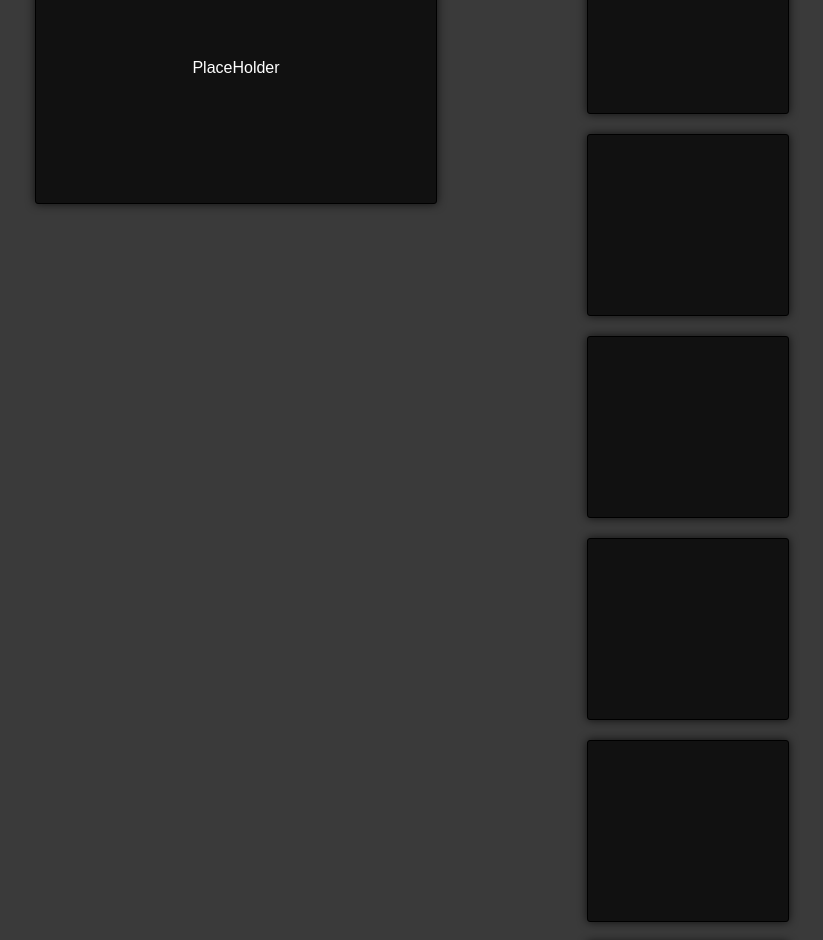
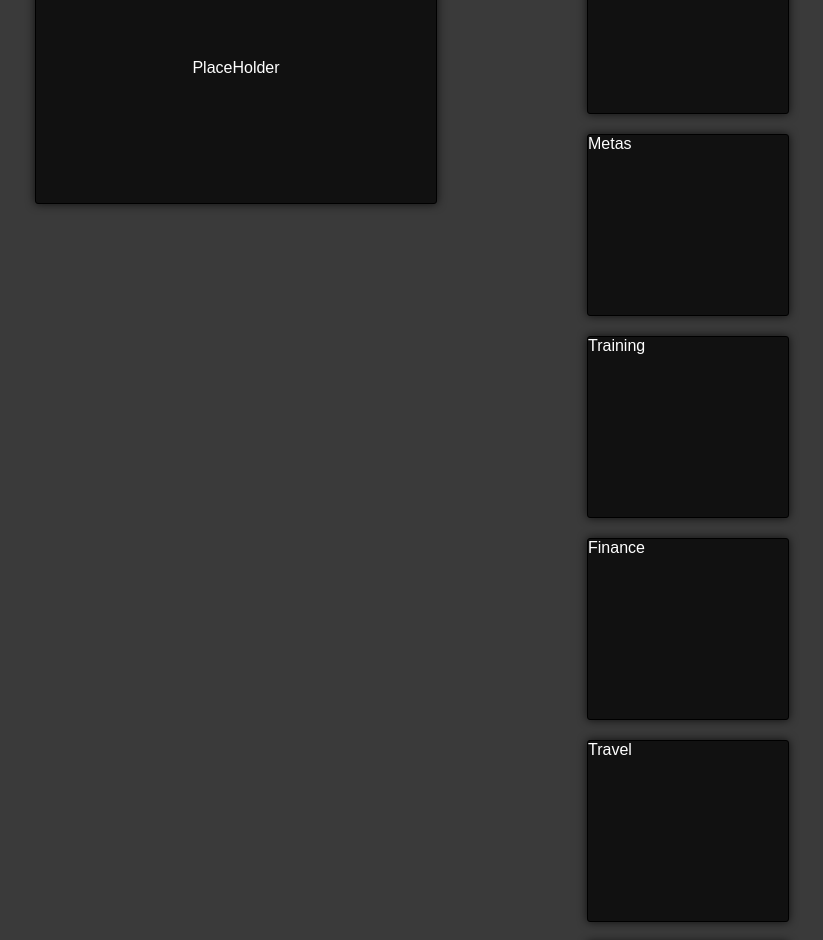
Before and after one commit to NyPadilha/seikatsu, a React (Vite) app: page / in a window 1280 px wide. Shown: the part 580-1520 px from the top of the page, without its empty margins (128-951 px from the left). Built offline with nearby package versions, Linux system fonts and the light colour scheme.

Commit message:
feat(homepage): create pages and links

```diff
--- a/src/App.tsx
+++ b/src/App.tsx
@@ -1,11 +1,21 @@
 import { Routes, Route } from 'react-router-dom';
 import Home from './pages/Home.tsx';
+import WatchList from './pages/WatchList.tsx';
+import Metas from './pages/Metas.tsx';
+import Training from './pages/Training.tsx';
+import Finance from './pages/Finance.tsx';
+import Travel from './pages/Travel.tsx';
 import './styles.scss';
 
 function App() {
   return (
     <Routes>
       <Route path="/" element={<Home />} />
+      <Route path="/watchlist" element={<WatchList />} />
+      <Route path="/metas" element={<Metas />} />
+      <Route path="/training" element={<Training />} />
+      <Route path="/finance" element={<Finance />} />
+      <Route path="/travel" element={<Travel />} />
     </Routes>
   );
 }
--- /dev/null
+++ b/src/pages/Finance.tsx
@@ -0,0 +1,13 @@
+import 'react'
+import { Link } from 'react-router-dom'
+
+function Finance() {
+  return (
+    <>
+      <div>Finance</div>
+      <Link to='/'>Home</Link>
+    </>
+  )
+}
+
+export default Finance
--- a/src/pages/Home.tsx
+++ b/src/pages/Home.tsx
@@ -1,5 +1,6 @@
 import 'react';
 import '../styles.scss'
+import { Link } from 'react-router-dom';
 
 export default function Home() {
   return (
@@ -23,11 +24,11 @@ export default function Home() {
           <div className='central'>
             <h1>Central</h1>
             <section className='central-content'>
-              <div className='card'></div>
-              <div className='card'></div>
-              <div className='card'></div>
-              <div className='card'></div>
-              <div className='card'></div>
+              <Link to='/watchlist' className='card'>WatchList</Link>
+              <Link to='/metas' className='card'>Metas</Link>
+              <Link to='/training' className='card'>Training</Link>
+              <Link to='/finance' className='card'>Finance</Link>
+              <Link to='/travel' className='card'>Travel</Link>
               <div className='card'></div>
               <div className='card'></div>
               <div className='card'></div>
--- /dev/null
+++ b/src/pages/Metas.tsx
@@ -0,0 +1,13 @@
+import 'react'
+import { Link } from 'react-router-dom'
+
+function Metas() {
+  return (
+    <>
+      <div>Metas</div>
+      <Link to='/'>Home</Link>
+    </>
+  )
+}
+
+export default Metas
--- /dev/null
+++ b/src/pages/Training.tsx
@@ -0,0 +1,13 @@
+import 'react'
+import { Link } from 'react-router-dom'
+
+function Training() {
+  return (
+    <>
+      <div>Training</div>
+      <Link to='/'>Home</Link>
+    </>
+  )
+}
+
+export default Training
--- /dev/null
+++ b/src/pages/Travel.tsx
@@ -0,0 +1,13 @@
+import 'react'
+import { Link } from 'react-router-dom'
+
+function Travel() {
+  return (
+    <>
+      <div>Travel</div>
+      <Link to='/'>Home</Link>
+    </>
+  )
+}
+
+export default Travel
--- /dev/null
+++ b/src/pages/WatchList.tsx
@@ -0,0 +1,13 @@
+import 'react'
+import { Link } from 'react-router-dom'
+
+function WatchList() {
+  return (
+    <>
+      <div>WatchList</div>
+      <Link to='/'>Home</Link>
+    </>
+  )
+}
+
+export default WatchList
--- a/src/styles.scss
+++ b/src/styles.scss
@@ -116,6 +116,8 @@ body {
           gap: 20px;
 
           .card {
+            color: $white;
+            text-decoration: none;
             width: 200px;
             height: 180px;
             background-color: $black;
```
